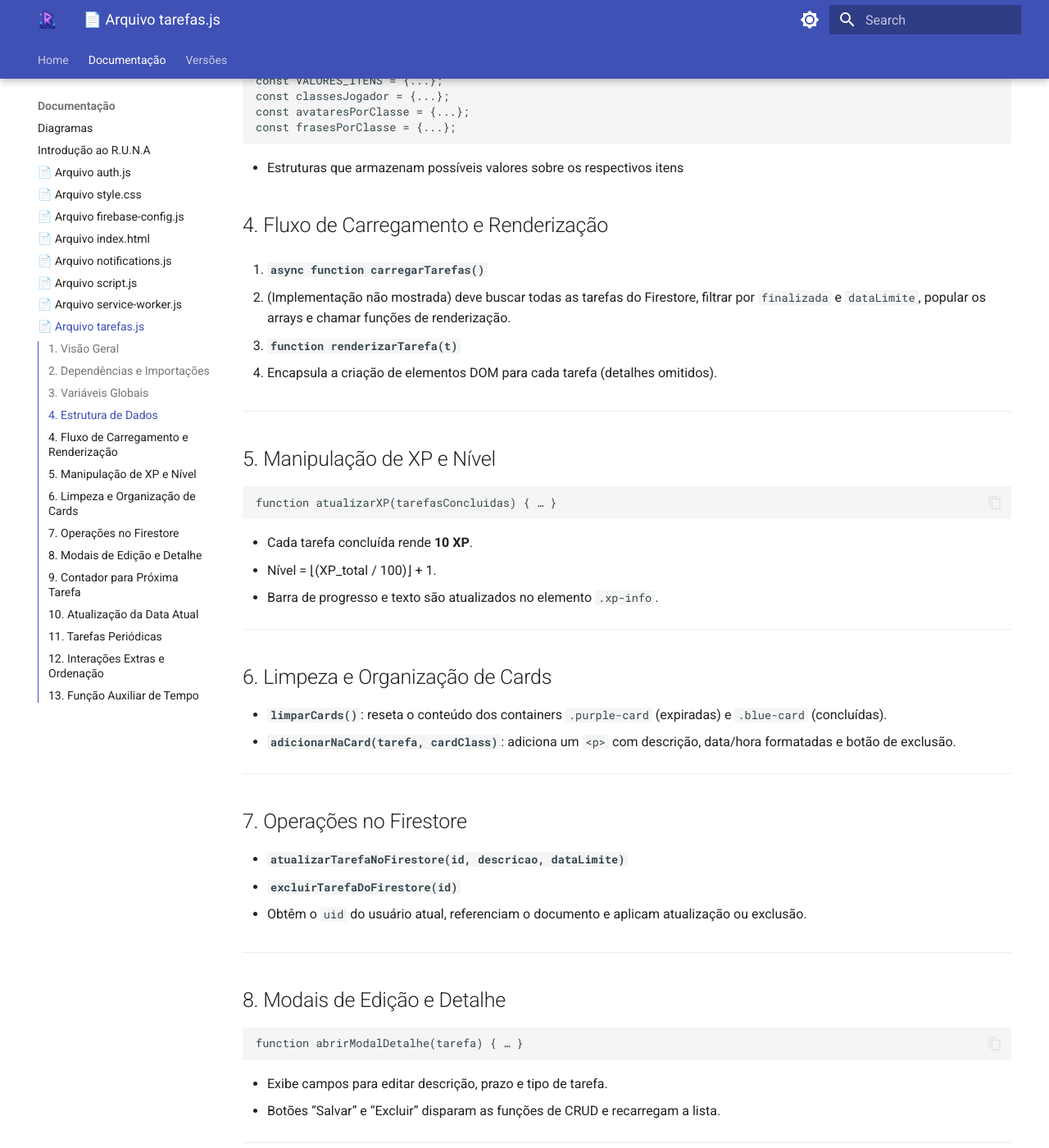
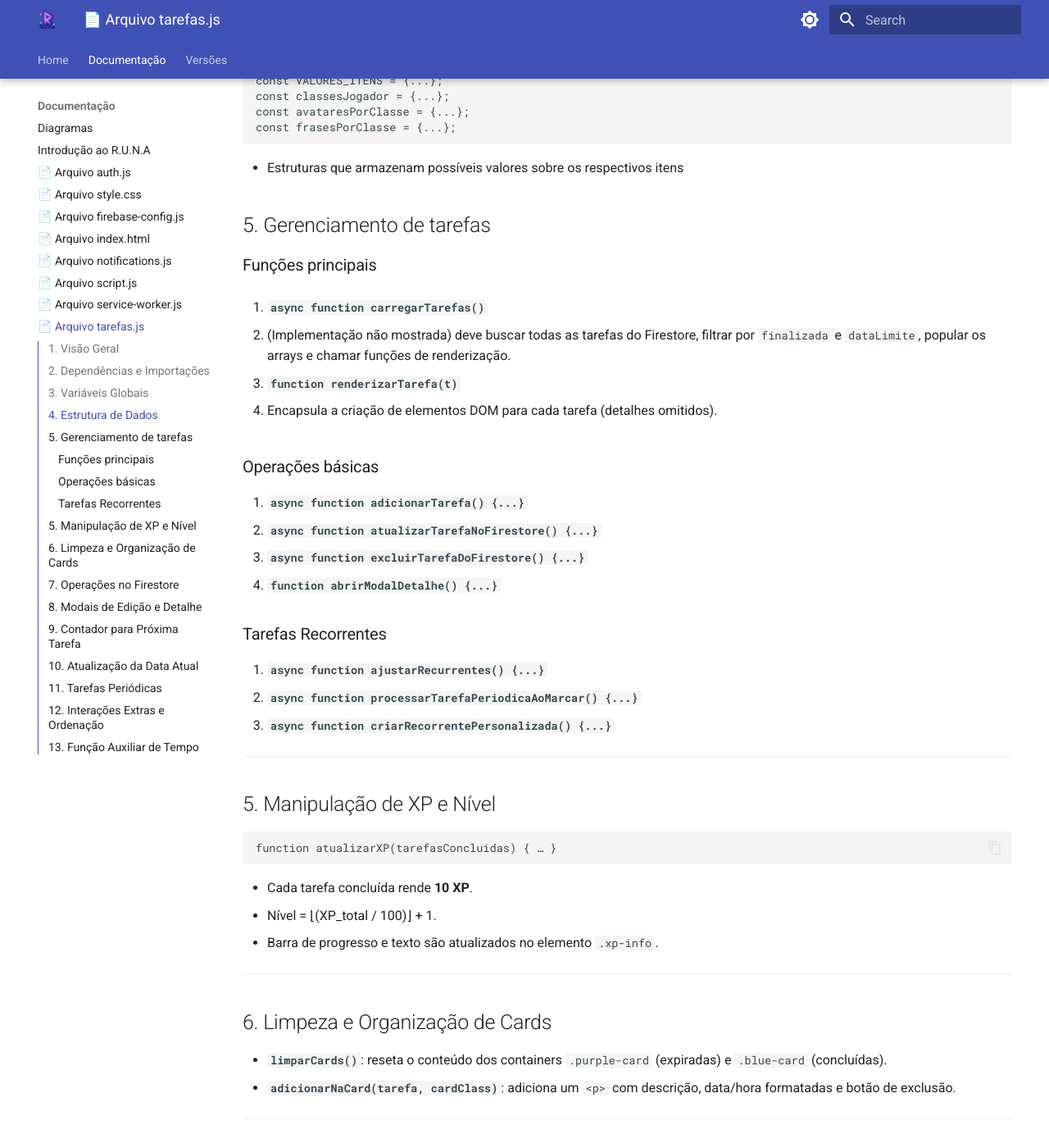
Before and after one commit to Radsfer/DocsE7Runa, an MkDocs documentation site: the page built from docs/documentação/tarefas.md, in a window 1280 px wide and 1400 px high, scrolled down 1154 px. Shown: the whole window at 82% size. Built offline with MkDocs 1.6.1 and Material for MkDocs 9.7.7, drawn with Linux system fonts in a browser that asks for light colours.

Commit message:
Gerenciamento de Tarefas

````diff
--- a/docs/documentação/tarefas.md
+++ b/docs/documentação/tarefas.md
@@ -51,7 +51,9 @@ const frasesPorClasse = {...};
 ```
 * Estruturas que armazenam possíveis valores sobre os respectivos itens
 
-## 4. Fluxo de Carregamento e Renderização
+## 5. Gerenciamento de tarefas
+
+### Funções principais
 
 1. **`async function carregarTarefas()`**
 
@@ -60,6 +62,17 @@ const frasesPorClasse = {...};
 
    * Encapsula a criação de elementos DOM para cada tarefa (detalhes omitidos).
 
+### Operações básicas
+
+1. **`async function adicionarTarefa() {...}`**
+2. **`async function atualizarTarefaNoFirestore() {...}`**
+3. **`async function excluirTarefaDoFirestore() {...}`**
+4. **`function abrirModalDetalhe() {...}`**
+
+### Tarefas Recorrentes
+1. **`async function ajustarRecurrentes() {...}`**
+2. **`async function processarTarefaPeriodicaAoMarcar() {...}`**
+3. **`async function criarRecorrentePersonalizada() {...}`**
 ---
 
 ## 5. Manipulação de XP e Nível
````
